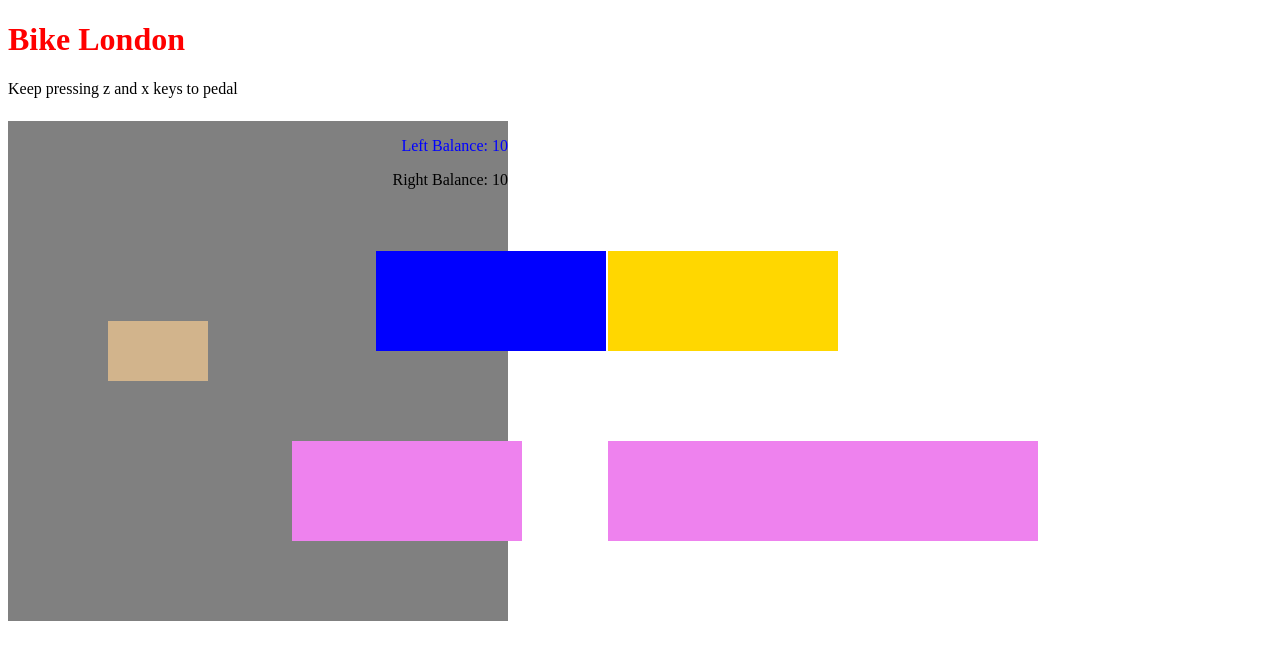
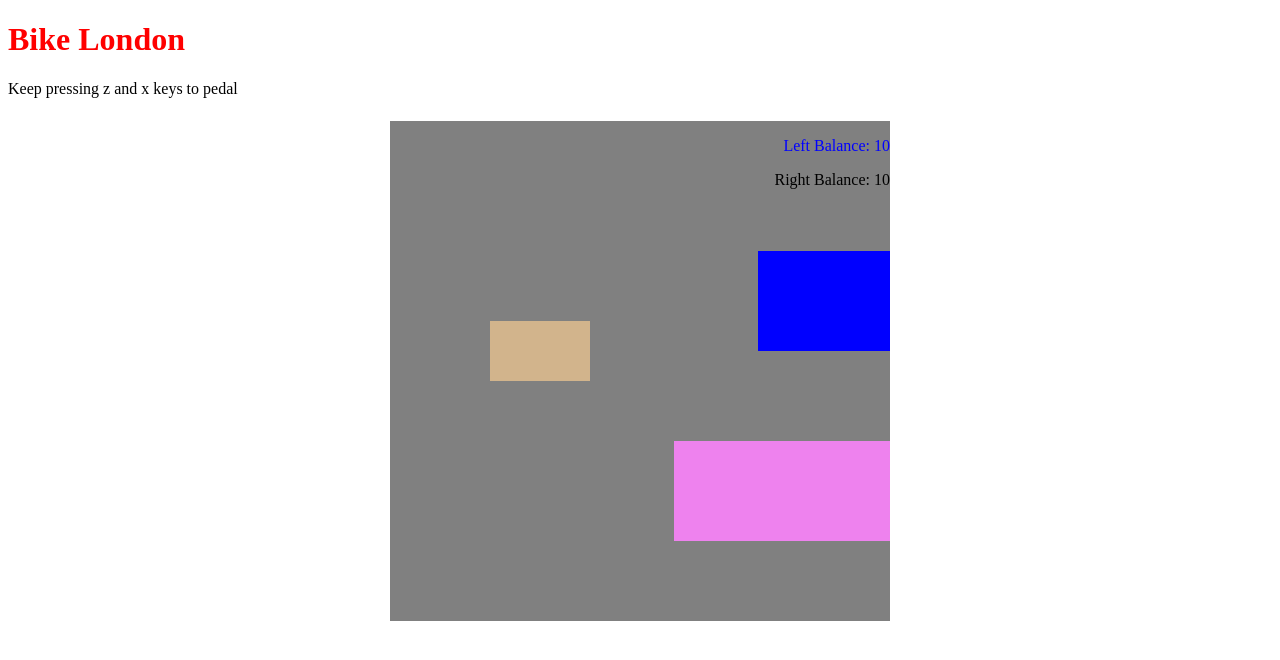
Before and after one commit to willcook4/BikeLondon, a PHP site: page / in a window 1280 px wide. Shown: the top 660 px of the page. Run offline with PHP 8.4, Linux system fonts and the light colour scheme; some libraries are stand-ins or nearby versions.

Commit message:
overflow hidden added to hide cars not on the board and board centered to the page

```diff
--- a/css/style.css
+++ b/css/style.css
@@ -47,11 +47,12 @@ h1 {
 .board {
   width: 500px;
   height: 500px;
-  position: absolute;
+  position: relative;
   background-color: grey;
-  margin: 0px;
+  margin: 0 auto;
   z-index: 10;
   display: none;
+  overflow: hidden;
 }
 .board p {
   text-align: right;
```
